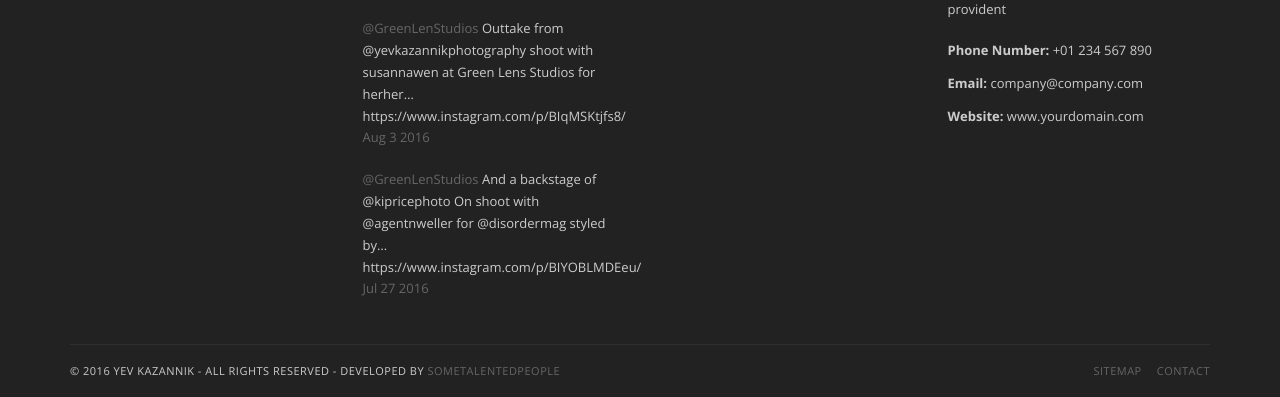
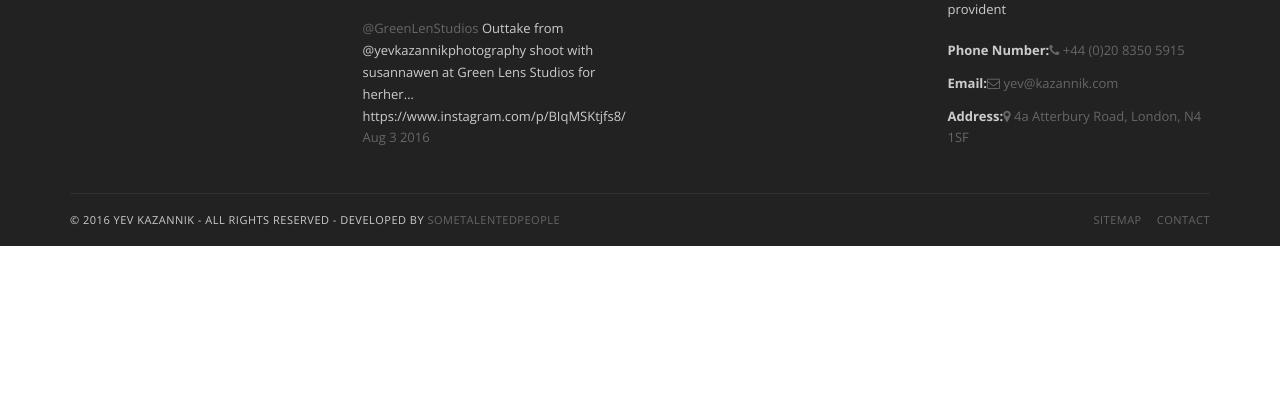
Before and after one commit to YevKazannik/yevkazannik.github.com, a plain HTML site: page index.html in a window 1280 px wide. Shown: the part 1726-2123 px from the top of the page. After the commit the page ends 1972 px from the top, so only its background shows below. Drawn offline with nearby package versions, Linux system fonts and the light colour scheme; files whose address does not match are found by name.

Commit message:
Contact Widget

```diff
--- a/index.html
+++ b/index.html
@@ -399,10 +399,10 @@
                   <a class="instgram" href="https://www.instagram.com/greenlensstudios/"><i class="fa fa-instagram"></i></a>
                 </li>
                 <li>
-                  <a class="youtube" href="https://www.youtube.com/channel/UC1h5Dks1Sv-iWee4VLFeMxg"><i class="fa fa-youtube fa-4x"></i></a>
+                  <a class="vimeo" href="https://www.youtube.com/channel/UC1h5Dks1Sv-iWee4VLFeMxg"><i class="fa fa-youtube fa-4x"></i></a>
                 </li>
                 <li>
-                  <a class="pinterest" href="https://uk.pinterest.com/greenlensstudio/"><i class="fa fa-pinterest fa-4x"></i></a>
+                  <a class="skype" href="https://uk.pinterest.com/greenlensstudio/"><i class="fa fa-pinterest fa-4x"></i></a>
                 </li>
               </ul>
             </div>
@@ -425,11 +425,7 @@
                   <p><a href="#">@GreenLenStudios </a> Outtake from @yevkazannikphotography shoot with susannawen at Green Lens Studios for herher… https://www.instagram.com/p/BIqMSKtjfs8/</p>
                   <span>Aug 3 2016</span>
                 </li>
-                <li>
-                  <p><a href="#">@GreenLenStudios </a> And a backstage of @kipricephoto
-On shoot  with @agentnweller for @disordermag styled by… https://www.instagram.com/p/BIYOBLMDEeu/ </p>
-                  <span>Jul 27 2016</span>
-                </li>
+
               </ul>
             </div>
           </div>
@@ -500,15 +496,14 @@ On shoot  with @agentnweller for @disordermag styled by… https://www.instagram
               <h4><img src="images/portfolio/footer-margo.png" class="img-responsive" alt="Footer Logo" /></h4>
               <p>At vero eos et accusamus et iusto odio dignissimos ducimus qui blanditiis praesentium voluptatum deleniti atque corrupti quos dolores et quas molestias excepturi sint occaecati cupiditate non provident</p>
               <ul>
-                <li><span>Phone Number:</span> +01 234 567 890</li>
-                <li><span>Email:</span> company@company.com</li>
-                <li><span>Website:</span> www.yourdomain.com</li>
+                <li><span>Phone Number:</span><a href="tel:+442083505915"><i class="fa fa-phone"></i> +44 (0)20 8350 5915</a></li>
+                <li><span>Email:</span><a href="mailto:yev@kazannik.com"><i class="fa fa-envelope-o"></i> yev@kazannik.com</a></li>
+                <li><span>Address:</span><a href="https://goo.gl/maps/1VAe7JZ4aeS2" target="_blank"><i class="fa fa-map-marker"></i> 4a Atterbury Road, London, N4 1SF</a></li>
               </ul>
             </div>
           </div>
           <!-- .col-md-3 -->
           <!-- End Contact Widget -->
-
 
         </div>
         <!-- .row -->
```
